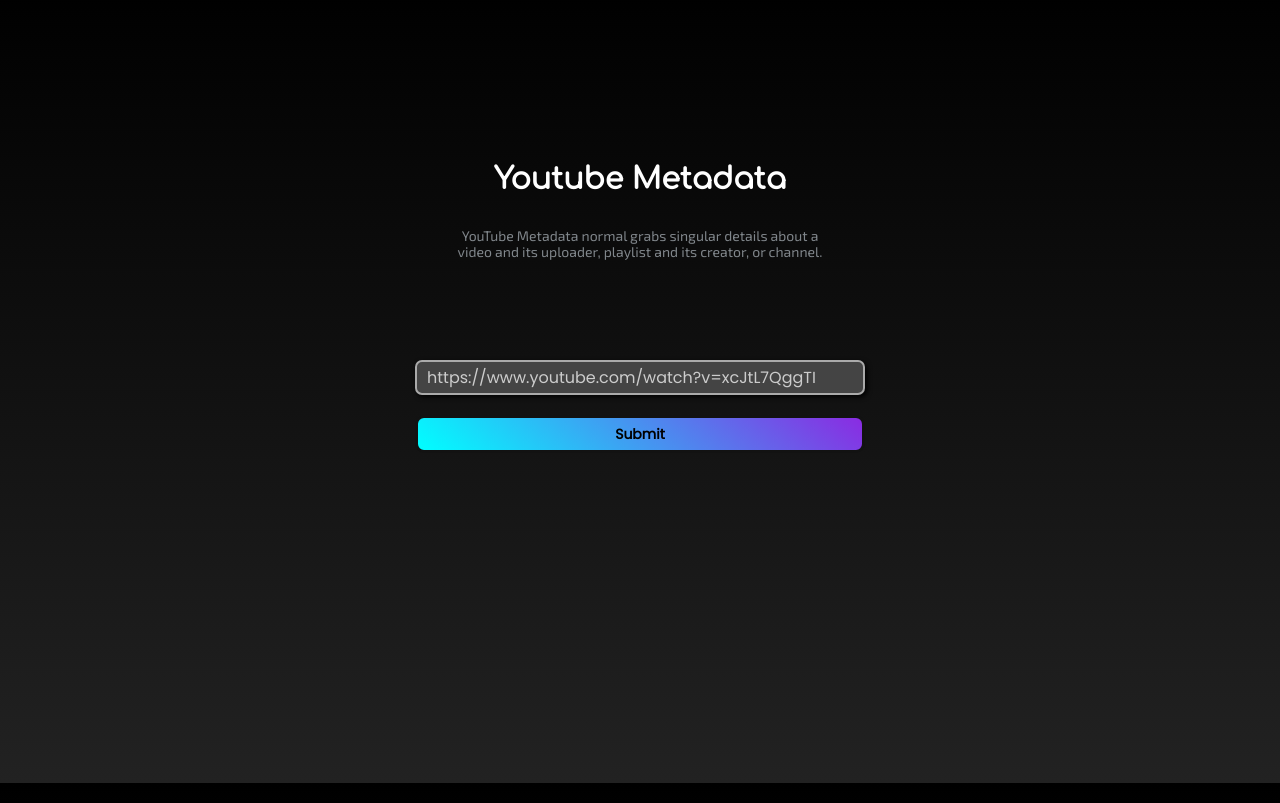
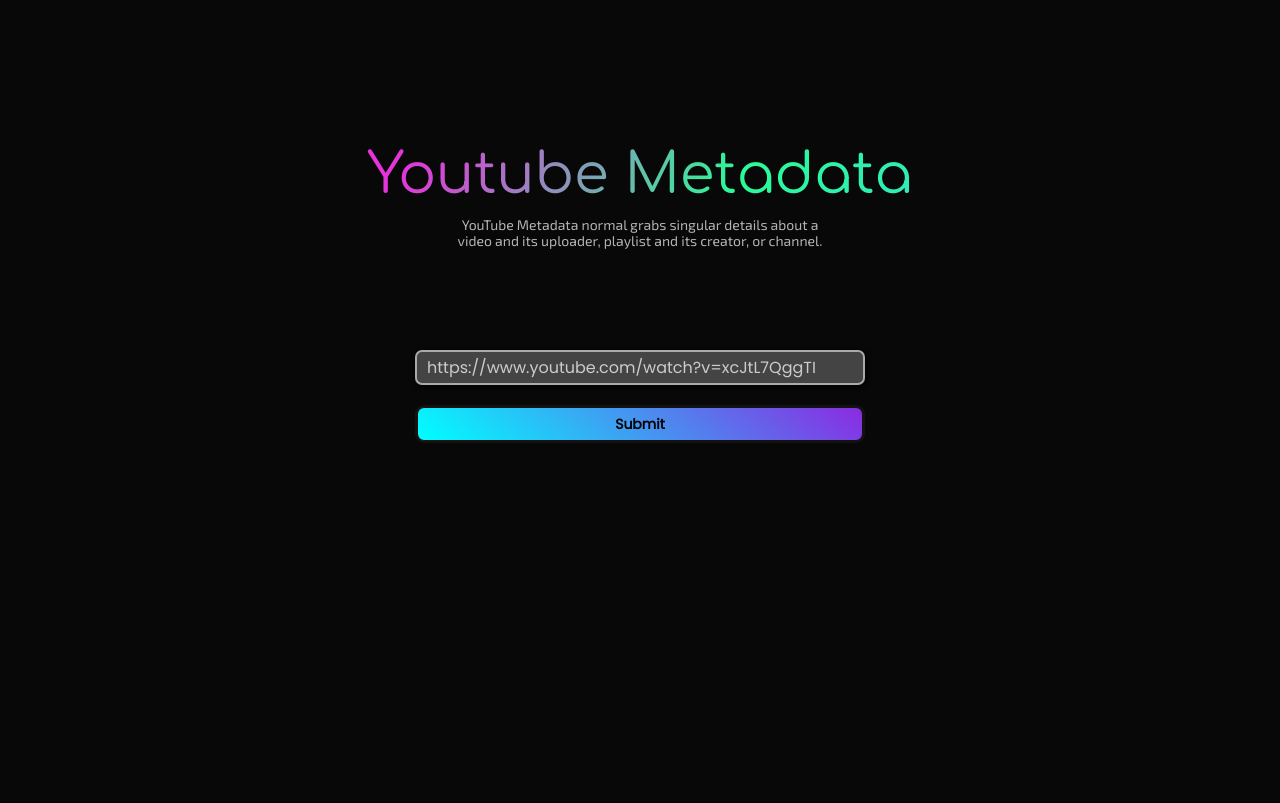
Before and after one commit to devXprite/youtube-lookup, a plain HTML site: page index.html in a window 1280 px wide. Shown: the part 17-820 px from the top of the page. Drawn offline with Linux system fonts and the light colour scheme.

Commit message:
Improve CSS

```diff
--- a/index.html
+++ b/index.html
@@ -8,10 +8,21 @@
 
     <title>Youtube MetaData</title>
 
+    <link rel="preconnect" href="https://fonts.googleapis.com">
+    <link rel="preconnect" href="https://fonts.gstatic.com" crossorigin>
+
+    <link href="https://fonts.googleapis.com/css2?family=Comfortaa:wght@300;400;500;600;700&display=swap"
+        rel="stylesheet">
+    <link
+        href="https://fonts.googleapis.com/css2?family=Exo+2:ital,wght@0,100;0,200;0,300;0,400;0,500;1,100;1,200;1,300;1,400&display=swap"
+        rel="stylesheet">
+
     <link rel="stylesheet" href="./src/css/normalize.css">
     <link rel="stylesheet" href="./src/css/aos.css">
     <link rel="stylesheet" href="./src/css/waves.min.css">
+
     <link rel="stylesheet" href="./src/css/layout.css">
+    <link rel="stylesheet" media="screen and (min-width: 600px)" href="./src/css/wide.layout.css">
 </head>
 
 
@@ -22,15 +33,20 @@
     <main>
 
         <section class="home">
+
             <h1 class="title">Youtube Metadata</h1>
             <p class="subtitle">YouTube Metadata normal grabs singular details about a video and its uploader,
                 playlist and its creator, or channel.</p>
-            <input type="url" name="" id="inputUrl" placeholder="https://www.youtube.com/watch?v=xcJtL7QggTI"
-                value="https://www.youtube.com/watch?v=xcJtL7QggTI">
-            <button class="submitBtn" onclick="submitUrl()">Submit</button>
+
+            <form action="" id="form">
+                <input type="url" name="" id="inputUrl" placeholder="https://www.youtube.com/watch?v=xcJtL7QggTI"
+                    value="https://www.youtube.com/watch?v=xcJtL7QggTI">
+                <button type="submit" class="submitBtn" onclick="submitUrl()">Submit</button>
+            </form>
+
         </section>
 
-        <section id="response">
+        <section id="result">
 
             <div class="img wrap">
                 <img id="thumbnail" src="#" alt="" srcset="">
--- a/src/css/layout.css
+++ b/src/css/layout.css
@@ -1,7 +1,5 @@
 @import url("https://fonts.googleapis.com/css2?family=Poppins&display=swap");
 @import url("https://fonts.googleapis.com/css2?family=Source+Sans+Pro&display=swap");
-@import url("https://fonts.googleapis.com/css2?family=Exo+2:wght@400&display=swap");
-@import url("https://fonts.googleapis.com/css2?family=Comfortaa:wght@400&display=swap");
 
 * {
   box-sizing: border-box;
@@ -15,7 +13,7 @@
 
 body {
   min-height: 100vh;
-  background: linear-gradient(#000, #222);
+  background: #080808;
   color: #fff;
   font-family: "Poppins", sans-serif;
   background-attachment: fixed;
@@ -78,10 +76,15 @@
 }
 
 .home .title {
-  font-size: 30px;
+  font-size: 2em;
   font-family: "Comfortaa", cursive;
   text-align: center;
   padding-top: 20vh;
+  font-weight: normal;
+  margin: 0px;
+  background: linear-gradient(114deg, #e633da 35%, #2bfa97 60%, #3acdff 100%);
+  -webkit-background-clip: text;
+  -webkit-text-fill-color: transparent;
 }
 
 .home #inputUrl {
@@ -126,7 +129,7 @@
 }
 
 .subtitle {
-  color: #80868b;
+  color: #b3b3b3;
   font-size: 14px;
   font-family: "Exo 2", sans-serif;
   text-align: center;
@@ -162,7 +165,7 @@
   font-style: normal;
 }
 
-#response {
+#result {
   padding: 5px;
   display: none;
 }
@@ -171,7 +174,7 @@
   text-align: center;
 }
 
-footer a{
+footer a {
   color: lime;
   text-decoration: none;
 }
--- /dev/null
+++ b/src/css/wide.layout.css
@@ -0,0 +1,4 @@
+.home .title{
+    font-size: 3.5em;
+    margin-bottom: 0px;
+}
```
